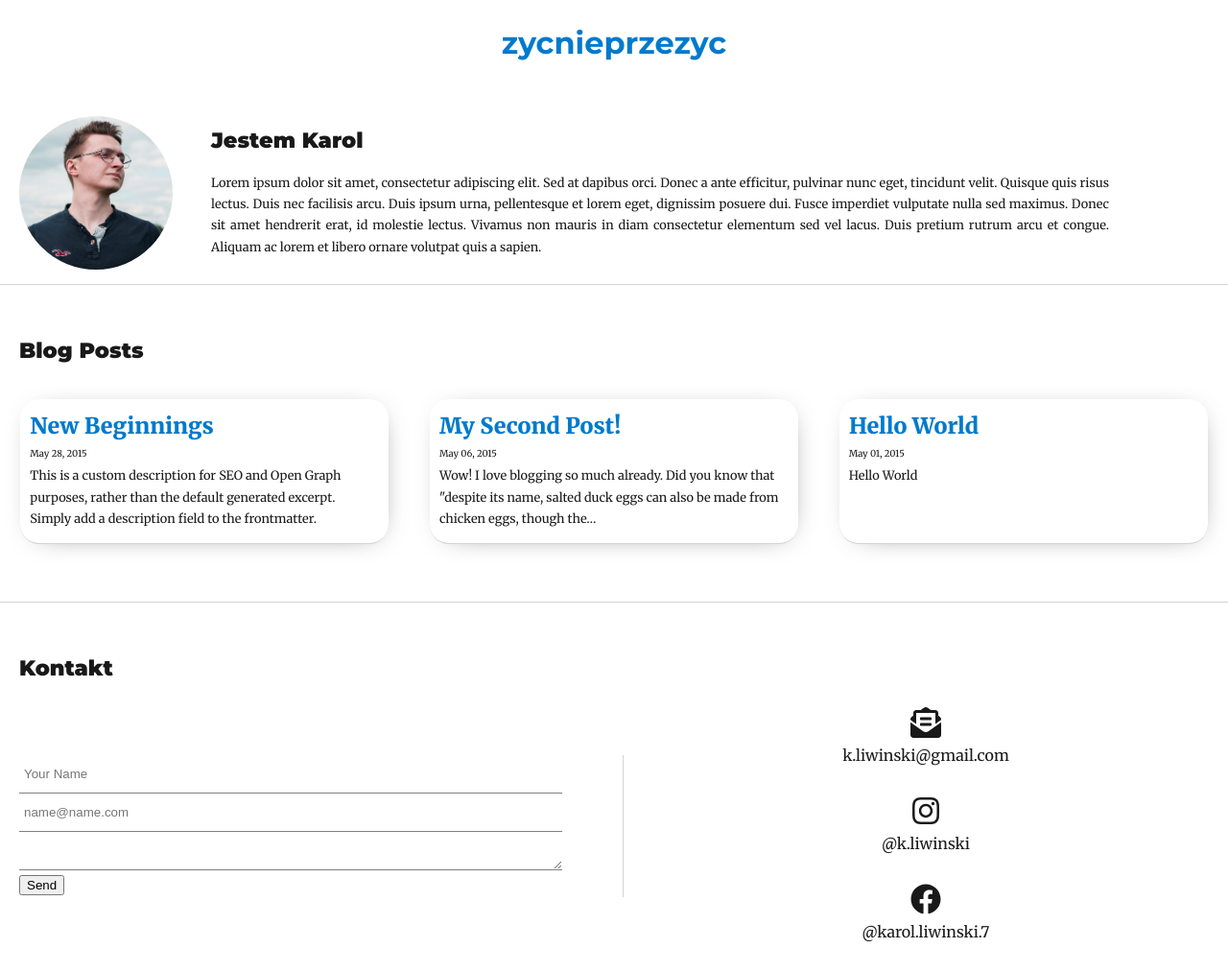
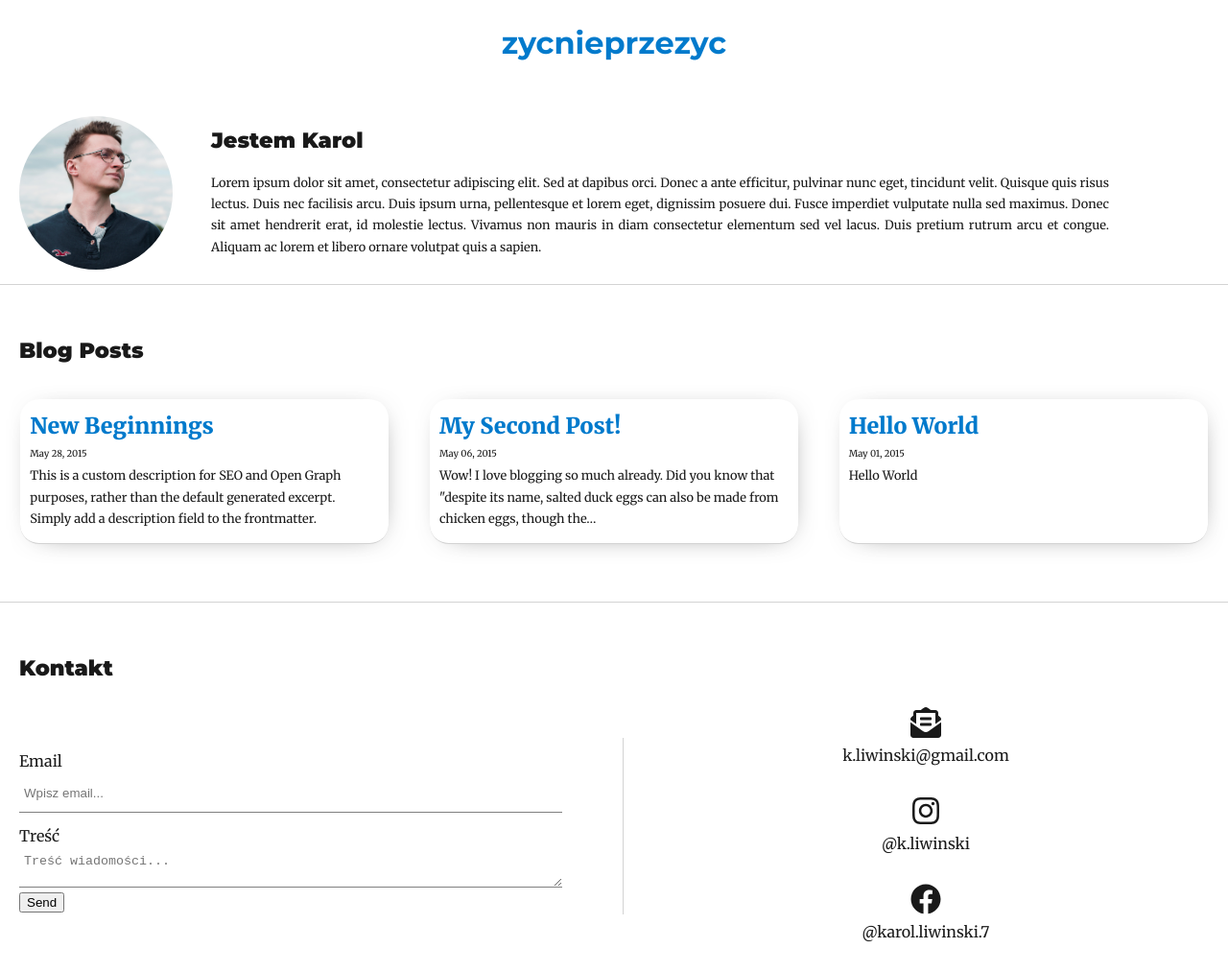
Before and after one commit to lilivin/gatsby-netlify, a Gatsby site: page / in a window 1280 px wide. Shown: the whole page at 96% size. Built offline with nearby package versions, Linux system fonts and the light colour scheme; Gatsby itself is replaced by a stand-in of ours; some packages are replaced by stand-ins of ours.

Commit message:
form-jaden

```diff
--- a/src/components/contactForm.js
+++ b/src/components/contactForm.js
@@ -20,9 +20,10 @@ const Bio = () => {
         data-netlify-honeypot="bot-field"
         className="contactForm"
       >
-        <input name="name" placeholder="Your Name" type="text" className="contactForm__input"/>
-        <input name="email" placeholder="name@name.com" type="email" className="contactForm__input"/>
-        <textarea name="message" className="contactForm__input"/>
+        <label className="contactForm__label">Email</label>
+        <input name="name" placeholder="Wpisz email..." type="text" className="contactForm__input"/>
+        <label className="contactForm__label">Treść</label>
+        <textarea name="message" placeholder="Treść wiadomości..." className="contactForm__input"/>
         <button>Send</button>
       </form>
           <div className="contactAlternatives">
```
